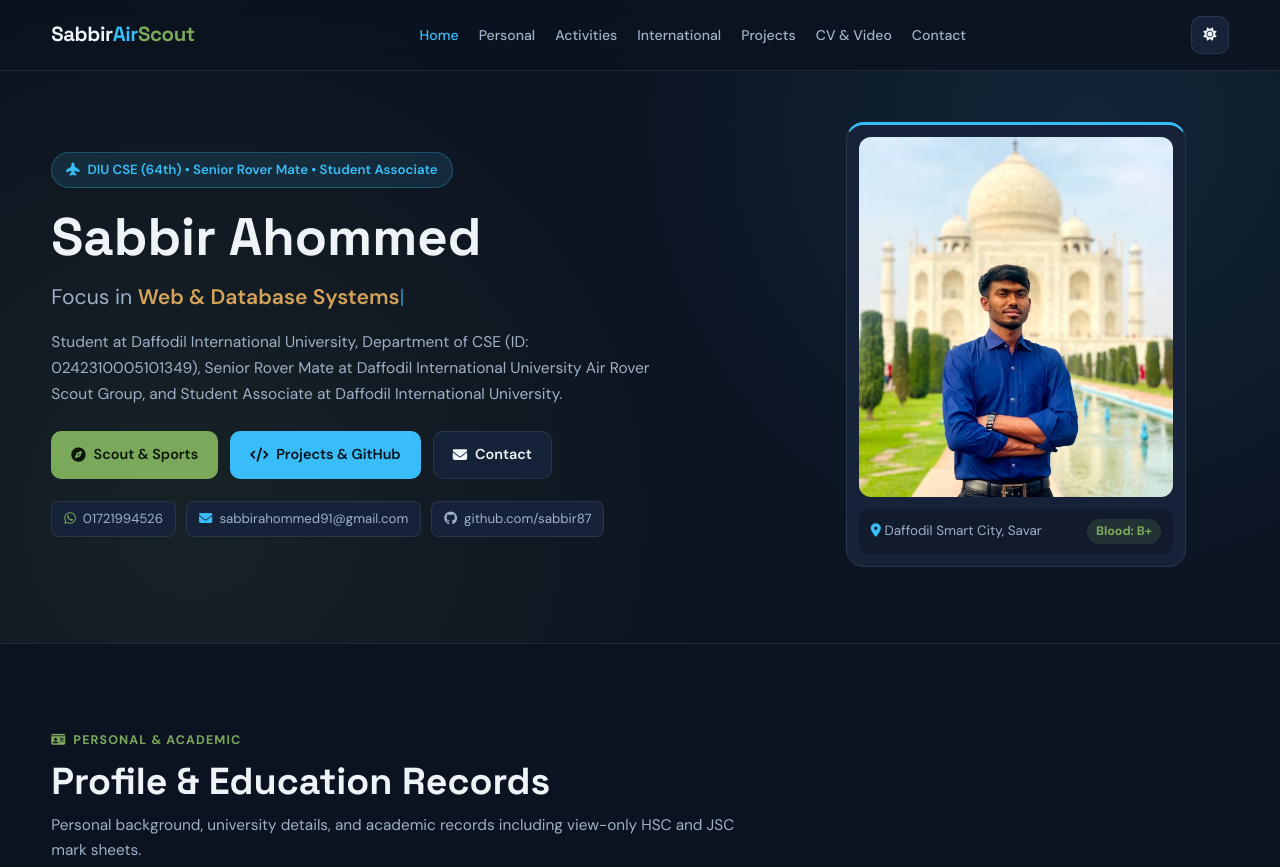
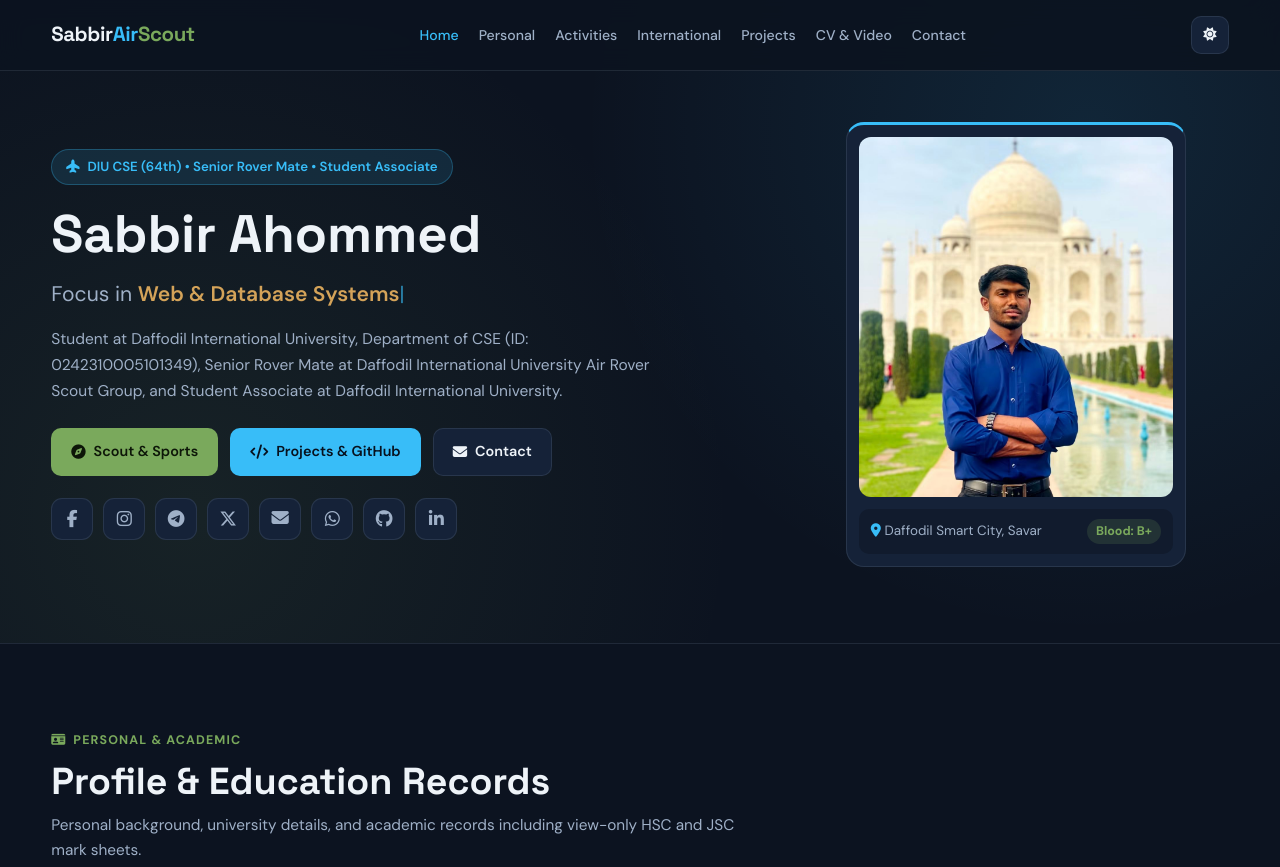
Before and after one commit to sabbir87/sabbir-portfolio, a plain HTML site: page index.html in a window 1280 px wide. Shown: the top 867 px of the page. Drawn offline with Linux system fonts and the light colour scheme.

Commit message:
Update index.html

```diff
--- a/index.html
+++ b/index.html
@@ -316,28 +316,31 @@
       font-size: 0.81rem;
     }
 
-    .quick-links {
+    /* Social Media Icons Row */
+    .social-icons-row {
       display: flex;
       flex-wrap: wrap;
       gap: 10px;
-    }
-
-    .quick-pill {
-      display: inline-flex;
       align-items: center;
-      gap: 7px;
-      padding: 6px 12px;
-      border-radius: 8px;
+    }
+
+    .social-icon-btn {
+      width: 42px;
+      height: 42px;
+      border-radius: 11px;
       background: var(--surface);
       border: 1px solid var(--border);
-      font-size: 0.83rem;
-      color: var(--muted);
-      transition: border-color var(--ease), color var(--ease);
-    }
-
-    .quick-pill:hover {
-      border-color: var(--scout-accent);
-      color: var(--text);
+      color: var(--muted);
+      display: grid;
+      place-items: center;
+      font-size: 1.08rem;
+      transition: transform var(--ease), border-color var(--ease), color var(--ease), background-color var(--ease);
+    }
+
+    .social-icon-btn:hover {
+      transform: translateY(-2px);
+      border-color: var(--air-accent);
+      color: var(--air-accent);
     }
 
     .profile-card {
@@ -985,7 +988,7 @@
       flex-wrap: wrap;
     }
 
-    /* Contact Section (Left Info + Short Designation | Right Simple Name, Mail, Text, Send) */
+    /* Contact Section */
     .contact-grid {
       display: grid;
       grid-template-columns: 1fr 1fr;
@@ -1085,10 +1088,18 @@
 
     footer {
       border-top: 1px solid var(--border);
-      padding: 24px 0;
+      padding: 28px 0;
       text-align: center;
       font-size: 0.88rem;
       color: var(--muted);
+    }
+
+    .footer-socials {
+      display: flex;
+      justify-content: center;
+      flex-wrap: wrap;
+      gap: 10px;
+      margin-bottom: 14px;
     }
 
     /* Modal & Toast */
@@ -1278,17 +1289,9 @@
             <i class="fas fa-envelope"></i> Contact
           </a>
         </div>
-        <div class="quick-links">
-          <a href="https://wa.me/8801721994526" target="_blank" rel="noopener" class="quick-pill">
-            <i class="fab fa-whatsapp" style="color: var(--scout-accent);"></i> 01721994526
-          </a>
-          <a href="mailto:sabbirahommed91@gmail.com" class="quick-pill">
-            <i class="fas fa-envelope" style="color: var(--air-accent);"></i> sabbirahommed91@gmail.com
-          </a>
-          <a href="https://github.com/sabbir87" target="_blank" rel="noopener" class="quick-pill">
-            <i class="fab fa-github"></i> github.com/sabbir87
-          </a>
-        </div>
+
+        <!-- SOCIAL MEDIA ICONS: Facebook, Instagram, Telegram, Twitter (X), Gmail, WhatsApp, GitHub, LinkedIn -->
+        <div class="social-icons-row" id="hero-social-icons"></div>
       </div>
 
       <div class="hero-portrait">
@@ -1475,11 +1478,14 @@
       <div class="sec-head">
         <div class="sec-eyebrow"><i class="fas fa-address-book"></i> Contact</div>
         <h2 class="sec-title">Contact Information</h2>
-        <p class="sec-sub">Reach out via email, WhatsApp, or phone, or send a quick message using the form.</p>
+        <p class="sec-sub">Reach out via email, WhatsApp, phone, or social channels, or send a quick message using the form.</p>
       </div>
 
       <div class="contact-grid">
-        <div class="contact-stack" id="contact-info-stack"></div>
+        <div>
+          <div class="contact-stack" id="contact-info-stack"></div>
+          <div class="social-icons-row" id="contact-social-icons" style="margin-top: 16px;"></div>
+        </div>
 
         <form class="panel" id="simple-message-form">
           <div class="form-field">
@@ -1504,6 +1510,7 @@
 
   <footer>
     <div class="container">
+      <div class="footer-socials" id="footer-social-icons"></div>
       <p>&copy; <span id="footer-year">2026</span> Sabbir Ahommed • Blood Group: B+</p>
     </div>
   </footer>
@@ -1528,6 +1535,17 @@
         "Web & Database Systems",
         "AI & Machine Learning",
         "Custom Sports Apparel Design"
+      ],
+
+      socials: [
+        { name: "Facebook", icon: "fab fa-facebook-f", url: "https://facebook.com/" },
+        { name: "Instagram", icon: "fab fa-instagram", url: "https://instagram.com/" },
+        { name: "Telegram", icon: "fab fa-telegram-plane", url: "https://t.me/+8801721994526" },
+        { name: "Twitter (X)", icon: "fab fa-x-twitter", url: "https://x.com/" },
+        { name: "Gmail", icon: "fas fa-envelope", url: "mailto:sabbirahommed91@gmail.com" },
+        { name: "WhatsApp", icon: "fab fa-whatsapp", url: "https://wa.me/8801721994526" },
+        { name: "GitHub", icon: "fab fa-github", url: "https://github.com/sabbir87" },
+        { name: "LinkedIn", icon: "fab fa-linkedin-in", url: "https://linkedin.com/" }
       ],
 
       personalInfo: [
@@ -1776,6 +1794,12 @@ void displayScene(void) {
           url: "tel:01590030988"
         },
         {
+          icon: "fas fa-droplet",
+          label: "Blood Group",
+          value: "B+",
+          copy: "B+"
+        },
+        {
           icon: "fas fa-location-dot",
           label: "Address",
           value: "Daffodil Smart City, Birulia, Savar, Dhaka",
@@ -1792,6 +1816,24 @@ void displayScene(void) {
         }
       ]
     };
+
+    /* Render Social Media Icons (Hero, Contact & Footer) */
+    function buildSocialButtons() {
+      return PORTFOLIO.socials.map((s) => `
+        <a
+          href="${s.url}"
+          ${s.url.startsWith("http") ? 'target="_blank" rel="noopener"' : ""}
+          class="social-icon-btn"
+          title="${s.name}"
+          aria-label="${s.name}"
+        >
+          <i class="${s.icon}"></i>
+        </a>
+      `).join("");
+    }
+    document.getElementById("hero-social-icons").innerHTML = buildSocialButtons();
+    document.getElementById("contact-social-icons").innerHTML = buildSocialButtons();
+    document.getElementById("footer-social-icons").innerHTML = buildSocialButtons();
 
     /* Modal & Toast */
     const modalBackdrop = document.getElementById("modal-backdrop");
```
